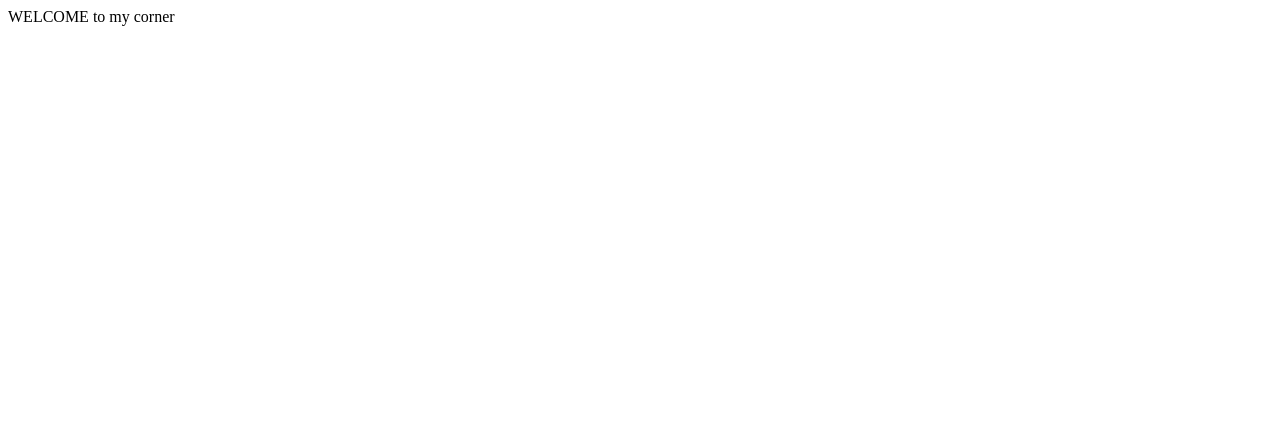
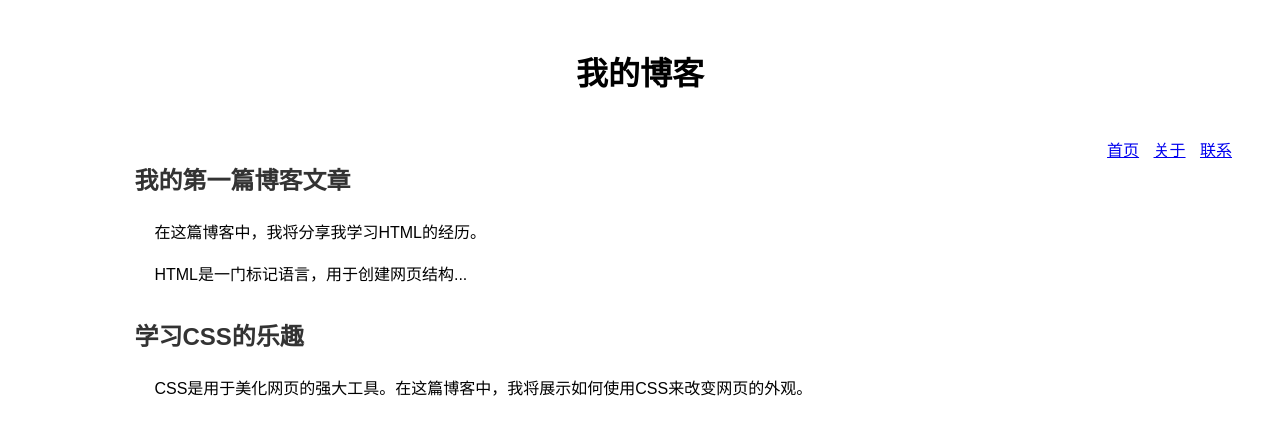
Before and after one commit to demonsordawn/demons, a plain HTML site: page index.html in a window 1280 px wide. Drawn offline with Linux system fonts and the light colour scheme.

Commit message:
Update index.html

```diff
--- a/index.html
+++ b/index.html
@@ -1 +1,42 @@
-WELCOME to my corner
+<!DOCTYPE html>
+<html lang="en">
+<head>
+    <meta charset="UTF-8">
+    <title>我的博客</title>
+    <style>
+        body { font-family: 'Arial', sans-serif; line-height: 1.6; }
+        #header { text-align: center; padding: 20px; }
+        #nav { float: right; margin-right: 20px; }
+        #nav ul { list-style: none; padding: 0; }
+        #nav ul li { display: inline; margin-left: 10px; }
+        #content { width: 80%; margin: 20px auto; }
+        .post { margin-bottom: 30px; }
+        .post h2 { color: #333; }
+        .post p { text-indent: 20px; }
+    </style>
+</head>
+<body>
+    <div id="header">
+        <h1>我的博客</h1>
+        <nav id="nav">
+            <ul>
+                <li><a href="#">首页</a></li>
+                <li><a href="#">关于</a></li>
+                <li><a href="#">联系</a></li>
+            </ul>
+        </nav>
+    </div>
+    <div id="content">
+        <div class="post">
+            <h2>我的第一篇博客文章</h2>
+            <p>在这篇博客中，我将分享我学习HTML的经历。</p>
+            <p>HTML是一门标记语言，用于创建网页结构...</p>
+        </div>
+        <div class="post">
+            <h2>学习CSS的乐趣</h2>
+            <p>CSS是用于美化网页的强大工具。在这篇博客中，我将展示如何使用CSS来改变网页的外观。</p>
+        </div>
+        <!-- 更多文章 -->
+    </div>
+</body>
+</html>
```
